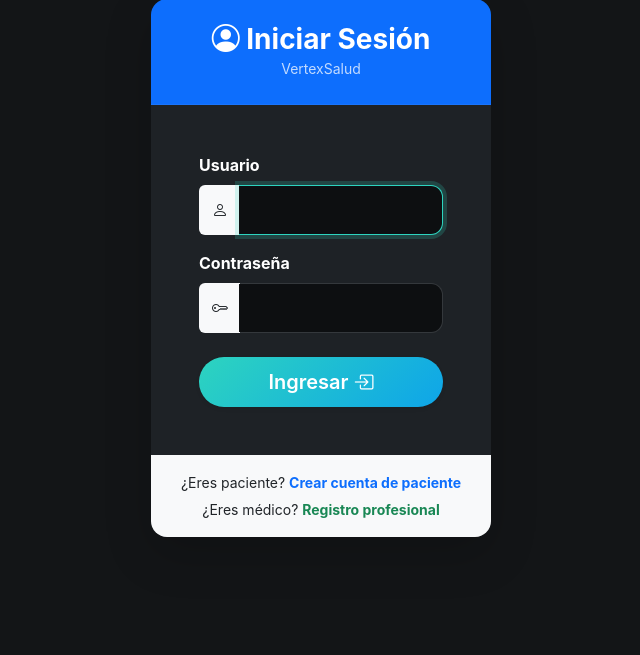
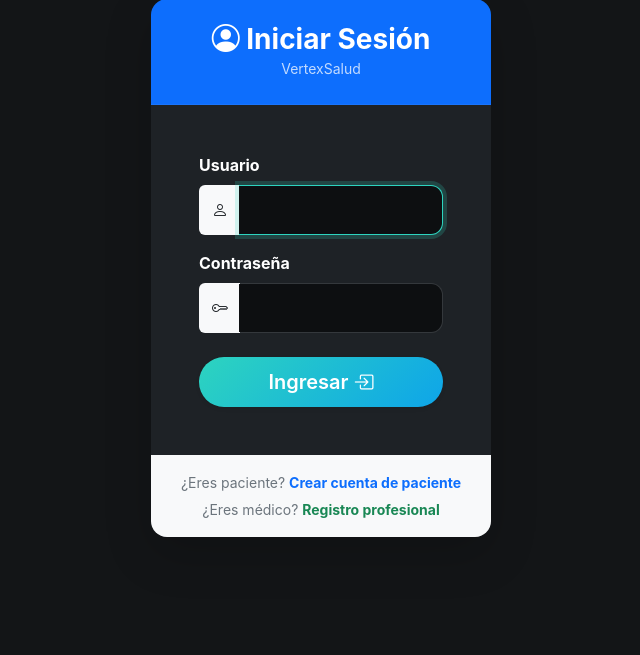
Before and after one commit to CarlosJimenez1969/sistema_salud, a Django app: page /accounts/login/?next=/citas/editar/1/ in a window 1280 px wide. Shown: the part 129-784 px from the top of the page, without its empty margins (319-959 px from the left). Run offline with Django 5.2, Linux system fonts and the light colour scheme; some libraries are stand-ins or nearby versions.

Commit message:
Legibilidad: .text-muted mas claro sobre el tema oscuro (cache v=10)
El texto atenuado quedaba casi ilegible (gris oscuro sobre fondo oscuro).
Ahora usa un gris claro; en secciones .bg-light se mantiene el gris estandar.

Co-Authored-By: Claude Opus 4.8 <noreply@anthropic.com>

```diff
--- a/static/css/estilos.css
+++ b/static/css/estilos.css
@@ -348,3 +348,8 @@ input[name="proxima_cita"] {
     background-color: transparent;
     border-top: 1px solid rgba(255,255,255,0.06);
 }
+
+/* === Legibilidad de textos atenuados sobre el tema oscuro === */
+.text-muted{ color: #94a3b8 !important; }        /* gris claro legible */
+.text-white-50{ color: rgba(255,255,255,.65) !important; }
+.bg-light .text-muted{ color: #6c757d !important; } /* en secciones claras, gris estándar */
--- a/templates/base.html
+++ b/templates/base.html
@@ -11,7 +11,7 @@
     <link rel="stylesheet" href="https://cdn.jsdelivr.net/npm/select2-bootstrap-5-theme@1.3.0/dist/select2-bootstrap-5-theme.min.css" />
 
     {% load static %}
-    <link rel="stylesheet" href="{% static 'css/estilos.css' %}?v=9">
+    <link rel="stylesheet" href="{% static 'css/estilos.css' %}?v=10">
 
     <style>
       :root{
```
